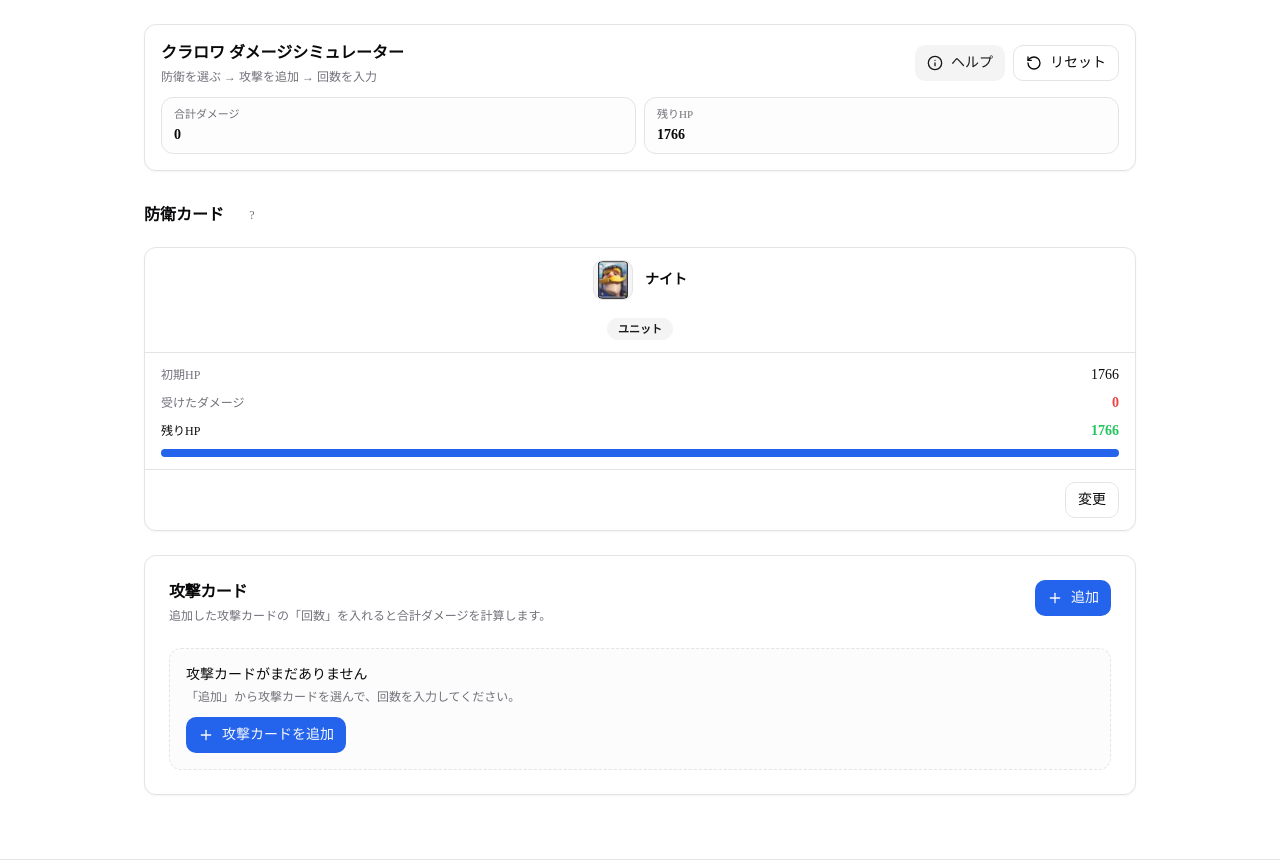
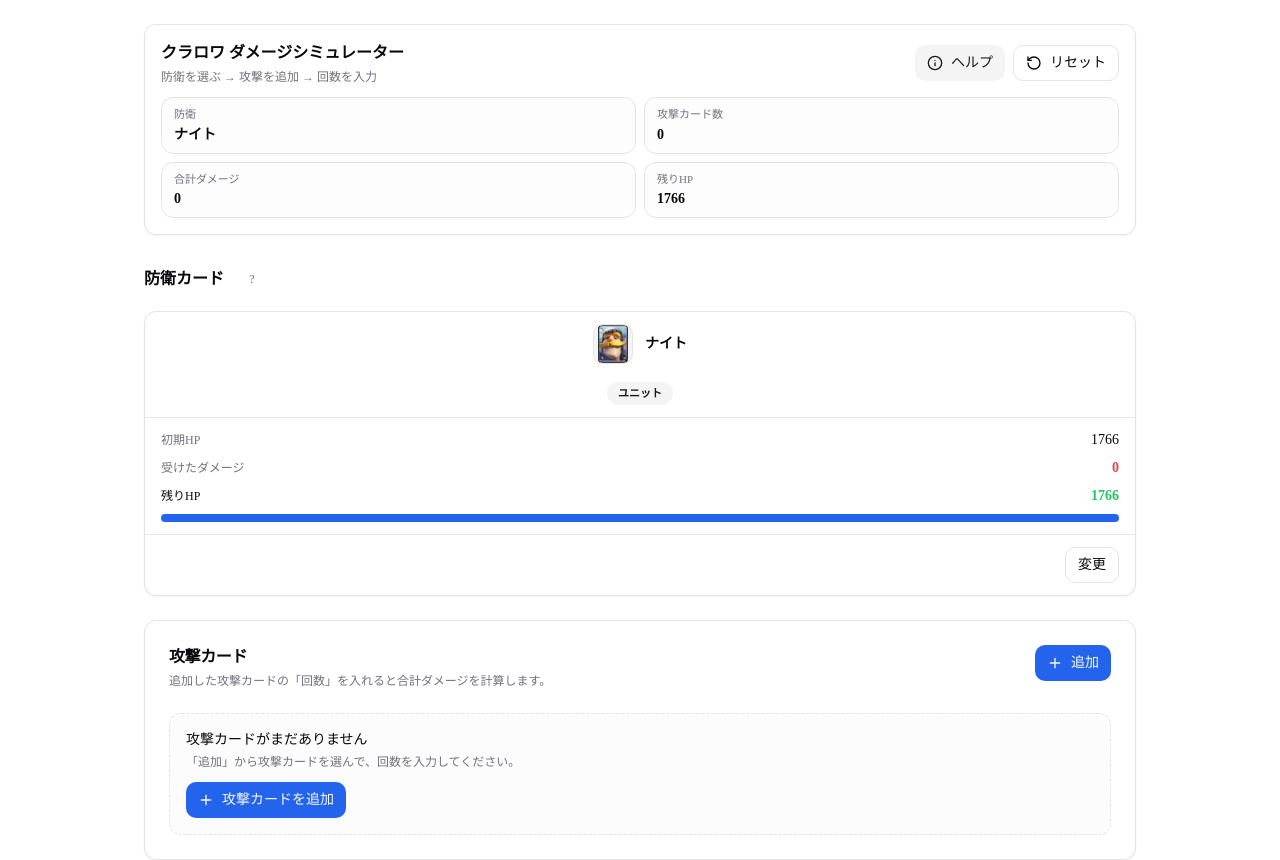
Before and after one commit to showdaiya/cr-tool, a Next.js app in the folder cr-tool-react-next-app/: page / in a window 1280 px wide. Shown: the top 860 px of the page. Built offline with nearby package versions, Linux system fonts and the light colour scheme.

Commit message:
ui: show defense name and attack count

```diff
--- a/cr-tool-react-next-app/src/components/CardBattlePage.tsx
+++ b/cr-tool-react-next-app/src/components/CardBattlePage.tsx
@@ -64,7 +64,7 @@ const PageFooter = () => (
 );
 
 const CardBattlePage = () => {
-  const { defenceCard, resetState, setDefenceCard, totalDamage, remainingHP } = useCardContext();
+  const { defenceCard, resetState, setDefenceCard, totalDamage, remainingHP, attackCards } = useCardContext();
   const [isOpen, setIsOpen] = useState(false);
   const [showInfo, setShowInfo] = useState(false);
   const [mounted, setMounted] = useState(false);
@@ -128,6 +128,18 @@ const CardBattlePage = () => {
 
           <div className="mt-3 grid grid-cols-2 gap-2">
             <div className="rounded-lg border bg-muted/20 px-3 py-2">
+              <p className="text-[11px] text-muted-foreground">防衛</p>
+              <p className="mt-0.5 line-clamp-1 text-sm font-semibold text-foreground">
+                {defenceCard ? defenceCard.JpName : "未選択"}
+              </p>
+            </div>
+            <div className="rounded-lg border bg-muted/20 px-3 py-2">
+              <p className="text-[11px] text-muted-foreground">攻撃カード数</p>
+              <p className="mt-0.5 text-sm font-semibold tabular-nums text-foreground">
+                {attackCards.length}
+              </p>
+            </div>
+            <div className="rounded-lg border bg-muted/20 px-3 py-2">
               <p className="text-[11px] text-muted-foreground">合計ダメージ</p>
               <p className="mt-0.5 text-sm font-semibold tabular-nums text-foreground">
                 {totalDamage}
```
